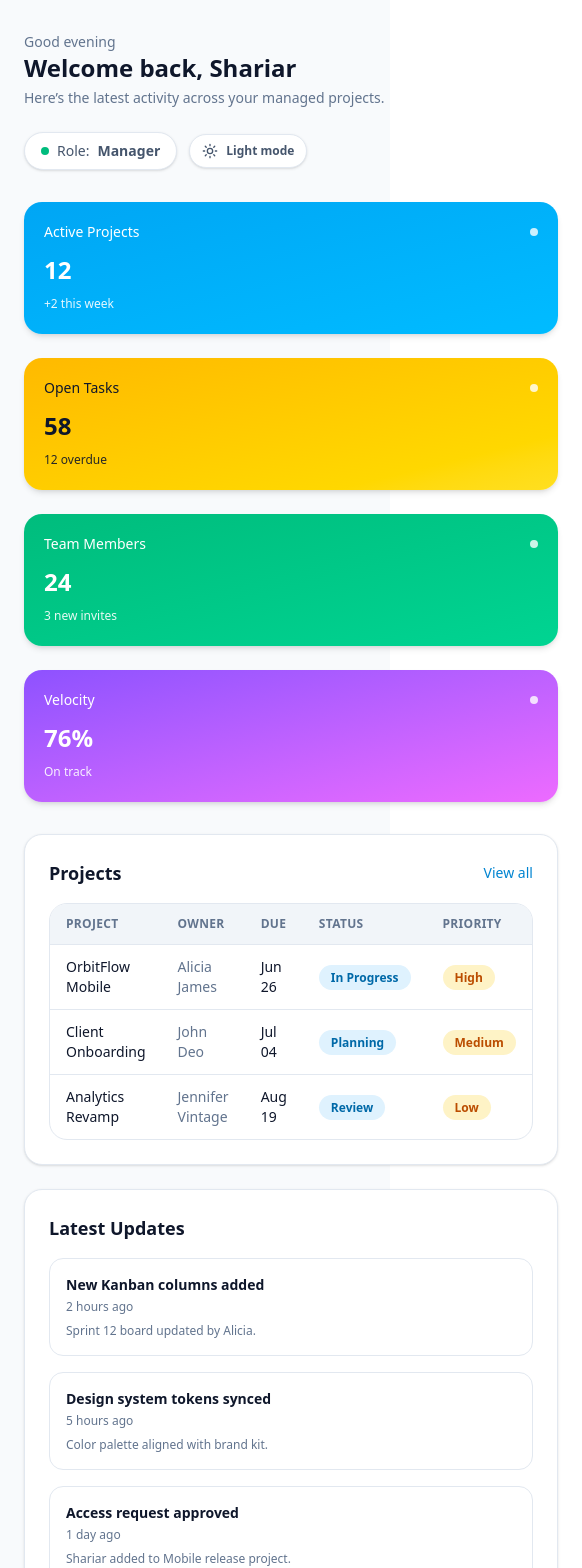
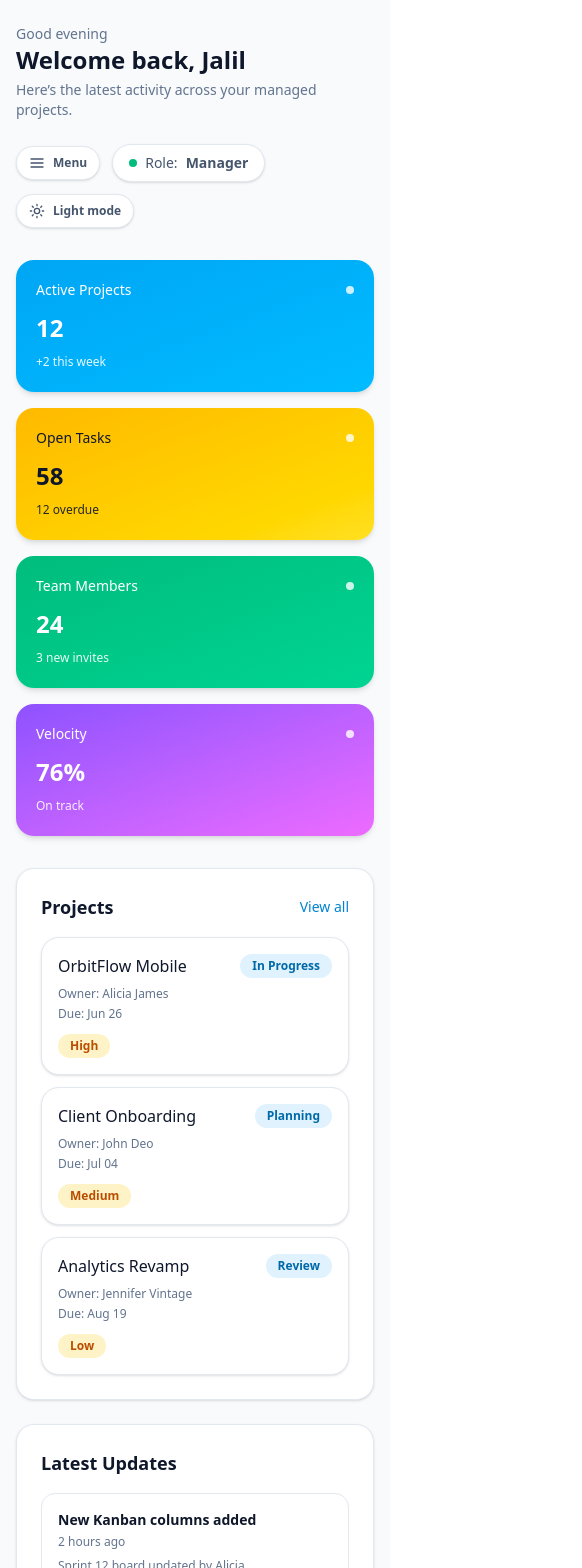
Before and after one commit to KhurshidSunny/orbitFlow, a Next.js app: page / in a window 390 px wide. Shown: the top 1568 px of the page, 582 px wide, since content can reach past the window. Built offline with nearby package versions, Linux system fonts and the light colour scheme.

Commit message:
made the dashboard responsive for all screens and added favicon

```diff
--- a/src/app/layout.tsx
+++ b/src/app/layout.tsx
@@ -16,6 +16,9 @@ export const metadata: Metadata = {
   title: "OrbitFlow PM",
   description:
     "Multi-role project management dashboard with Kanban, activity logs, and RBAC.",
+  icons: {
+    icon: "/favicon.svg",
+  },
 };
 
 export default function RootLayout({
--- a/src/app/page.tsx
+++ b/src/app/page.tsx
@@ -89,11 +89,11 @@ export default function Home() {
   return (
     <AppShell
       active="dashboard"
-      title="Welcome back, Shariar"
+      title="Welcome back, Jalil"
       subtitle="Here’s the latest activity across your managed projects."
       user={currentUser}
     >
-      <section className="mt-8 grid gap-6 lg:grid-cols-4">
+      <section className="mt-8 grid gap-4 sm:gap-6 sm:grid-cols-2 xl:grid-cols-4">
         {stats.map((stat) => (
           <div
             key={stat.label}
@@ -117,7 +117,7 @@ export default function Home() {
               View all
             </button>
           </div>
-          <div className="mt-4 overflow-hidden rounded-2xl border border-slate-200 dark:border-slate-800">
+          <div className="mt-4 hidden overflow-x-auto rounded-2xl border border-slate-200 dark:border-slate-800 sm:block">
             <table className="w-full text-sm">
               <thead className="bg-slate-100 text-left text-xs uppercase tracking-wide text-slate-500 dark:bg-slate-800/60 dark:text-slate-400">
                 <tr>
@@ -153,6 +153,30 @@ export default function Home() {
                 ))}
               </tbody>
             </table>
+          </div>
+          <div className="mt-4 grid gap-3 sm:hidden">
+            {projects.map((project) => (
+              <div
+                key={project.name}
+                className="rounded-2xl border border-slate-200 bg-white p-4 shadow-sm dark:border-slate-800 dark:bg-slate-900"
+              >
+                <div className="flex items-center justify-between">
+                  <p className="font-medium">{project.name}</p>
+                  <span className="whitespace-nowrap rounded-full bg-sky-100 px-3 py-1 text-xs font-semibold text-sky-700 dark:bg-sky-500/20 dark:text-sky-200">
+                    {project.status}
+                  </span>
+                </div>
+                <p className="mt-2 text-xs text-slate-500 dark:text-slate-400">
+                  Owner: {project.owner}
+                </p>
+                <p className="mt-1 text-xs text-slate-500 dark:text-slate-400">
+                  Due: {project.due}
+                </p>
+                <span className="mt-3 inline-flex whitespace-nowrap rounded-full bg-amber-100 px-3 py-1 text-xs font-semibold text-amber-700 dark:bg-amber-500/20 dark:text-amber-200">
+                  {project.priority}
+                </span>
+              </div>
+            ))}
           </div>
         </div>
 
--- a/src/components/dashboard/OverviewCharts.tsx
+++ b/src/components/dashboard/OverviewCharts.tsx
@@ -39,7 +39,7 @@ export default function OverviewCharts() {
             Tasks closed
           </span>
         </div>
-        <div className="mt-4 h-60">
+        <div className="mt-4 h-56 sm:h-60">
           <ResponsiveContainer width="100%" height="100%">
             <AreaChart data={velocityData}>
               <defs>
@@ -71,7 +71,7 @@ export default function OverviewCharts() {
             Sprint throughput
           </span>
         </div>
-        <div className="mt-4 h-60">
+        <div className="mt-4 h-56 sm:h-60">
           <ResponsiveContainer width="100%" height="100%">
             <LineChart data={workloadData}>
               <CartesianGrid strokeDasharray="3 3" stroke="#e2e8f0" />
--- a/src/components/layout/AppShell.tsx
+++ b/src/components/layout/AppShell.tsx
@@ -1,5 +1,8 @@
+"use client";
+
 import Image from "next/image";
 import Link from "next/link";
+import { useState } from "react";
 import ThemeToggle from "@/components/ThemeToggle";
 import { currentUser as defaultUser } from "@/lib/mock-user";
 
@@ -32,8 +35,9 @@ export default function AppShell({
   user,
 }: AppShellProps) {
   const currentUser = user ?? defaultUser;
+  const [mobileOpen, setMobileOpen] = useState(false);
   return (
-    <div className="min-h-screen bg-slate-50 text-slate-900 dark:bg-slate-950 dark:text-slate-100">
+    <div className="min-h-screen overflow-x-hidden bg-slate-50 text-slate-900 dark:bg-slate-950 dark:text-slate-100">
       <div className="flex min-h-screen">
         <aside className="hidden w-72 flex-col border-r border-slate-200 bg-white px-6 py-8 dark:border-slate-800 dark:bg-slate-900 lg:flex">
           <div className="flex items-center gap-3">
@@ -94,7 +98,7 @@ export default function AppShell({
           </div>
         </aside>
 
-        <main className="flex-1 px-6 py-8 lg:px-10">
+        <main className="flex-1 px-4 py-6 sm:px-6 lg:px-10">
           <header className="flex flex-wrap items-center justify-between gap-6">
             <div>
               <p className="text-sm text-slate-500 dark:text-slate-400">
@@ -108,6 +112,28 @@ export default function AppShell({
               ) : null}
             </div>
             <div className="flex flex-wrap items-center gap-3">
+              <button
+                type="button"
+                className="inline-flex items-center gap-2 rounded-full border border-slate-200 bg-white px-3 py-2 text-xs font-semibold text-slate-600 shadow-sm transition hover:bg-slate-100 dark:border-slate-800 dark:bg-slate-900 dark:text-slate-200 dark:hover:bg-slate-800 lg:hidden"
+                onClick={() => setMobileOpen(true)}
+                aria-label="Open menu"
+              >
+                <svg
+                  width="16"
+                  height="16"
+                  viewBox="0 0 24 24"
+                  fill="none"
+                  stroke="currentColor"
+                  strokeWidth="2"
+                  strokeLinecap="round"
+                  strokeLinejoin="round"
+                >
+                  <line x1="3" y1="6" x2="21" y2="6" />
+                  <line x1="3" y1="12" x2="21" y2="12" />
+                  <line x1="3" y1="18" x2="21" y2="18" />
+                </svg>
+                Menu
+              </button>
               <div className="flex items-center gap-2 rounded-full border border-slate-200 bg-white px-4 py-2 text-sm text-slate-600 shadow-sm dark:border-slate-800 dark:bg-slate-900 dark:text-slate-300">
                 <span className="h-2 w-2 rounded-full bg-emerald-500" />
                 Role:{" "}
@@ -121,6 +147,71 @@ export default function AppShell({
           {children}
         </main>
       </div>
+
+      {mobileOpen ? (
+        <div className="fixed inset-0 z-40 lg:hidden">
+          <div
+            className="absolute inset-0 bg-slate-900/40"
+            onClick={() => setMobileOpen(false)}
+          />
+          <div className="absolute left-0 top-0 h-full w-72 bg-white px-6 py-8 shadow-xl dark:bg-slate-900">
+            <div className="flex items-center justify-between">
+              <div className="flex items-center gap-3">
+                <Image
+                  className="block dark:hidden"
+                  src="/logo-light.svg"
+                  alt="OrbitFlow logo"
+                  width={120}
+                  height={32}
+                />
+                <Image
+                  className="hidden dark:block"
+                  src="/logo-dark.svg"
+                  alt="OrbitFlow logo"
+                  width={120}
+                  height={32}
+                />
+              </div>
+              <button
+                type="button"
+                className="rounded-full border border-slate-200 p-2 text-slate-600 dark:border-slate-800 dark:text-slate-200"
+                onClick={() => setMobileOpen(false)}
+                aria-label="Close menu"
+              >
+                <svg
+                  width="16"
+                  height="16"
+                  viewBox="0 0 24 24"
+                  fill="none"
+                  stroke="currentColor"
+                  strokeWidth="2"
+                  strokeLinecap="round"
+                  strokeLinejoin="round"
+                >
+                  <line x1="18" y1="6" x2="6" y2="18" />
+                  <line x1="6" y1="6" x2="18" y2="18" />
+                </svg>
+              </button>
+            </div>
+            <div className="mt-8 space-y-2 text-sm font-medium">
+              {navItems.map((item) => (
+                <Link
+                  key={item.key}
+                  href={item.href}
+                  onClick={() => setMobileOpen(false)}
+                  className={`flex items-center justify-between rounded-xl px-4 py-3 transition ${
+                    active === item.key
+                      ? "bg-sky-100 text-sky-700 dark:bg-sky-500/20 dark:text-sky-200"
+                      : "text-slate-600 hover:bg-slate-100 dark:text-slate-300 dark:hover:bg-slate-800"
+                  }`}
+                >
+                  {item.label}
+                </Link>
+              ))}
+            </div>
+          </div>
+        </div>
+      ) : null}
     </div>
   );
 }
--- a/src/lib/mock-user.ts
+++ b/src/lib/mock-user.ts
@@ -1,5 +1,5 @@
 export const currentUser = {
-  name: "Shariar Hossain",
+  name: "Jalil Rehman",
   role: "manager",
-  title: "UI/UX Designer",
+  title: "Manager",
 } as const;
```
Also changed, not shown: public/favicon.svg (added).
